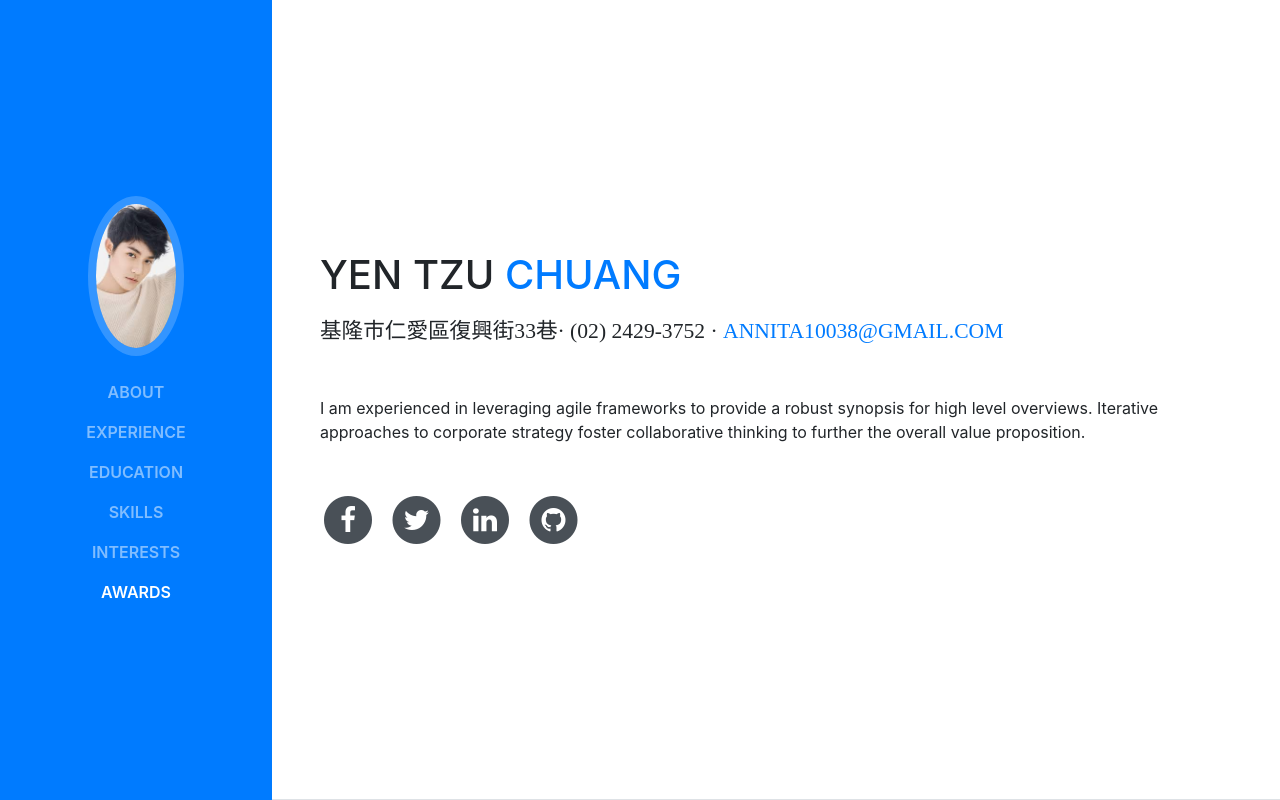
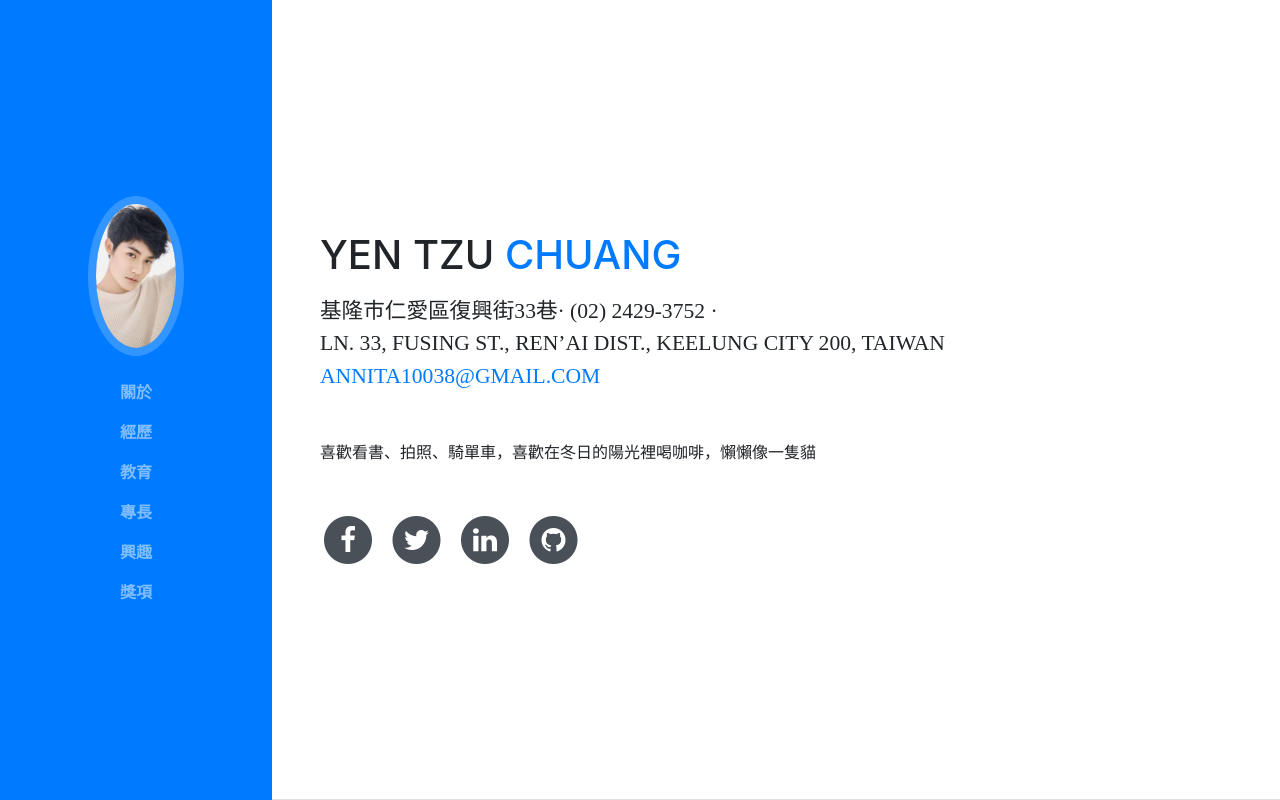
Before and after one commit to chungyentzu/chungyentzu.github.io, a website with bundled scripts: page index.html in a window 1280 px wide. Shown: the top 800 px of the page. Built offline with nearby package versions, Linux system fonts and the light colour scheme; a web font is replaced by a local one.

Commit message:
Add files via upload

```diff
--- a/index.html
+++ b/index.html
@@ -41,22 +41,22 @@
       <div class="collapse navbar-collapse" id="navbarSupportedContent">
         <ul class="navbar-nav">
           <li class="nav-item">
-            <a class="nav-link js-scroll-trigger" href="#about">About</a>
+            <a class="nav-link js-scroll-trigger" href="#關於">關於</a>
           </li>
           <li class="nav-item">
-            <a class="nav-link js-scroll-trigger" href="#experience">Experience</a>
+            <a class="nav-link js-scroll-trigger" href="#經歷">經歷</a>
           </li>
           <li class="nav-item">
-            <a class="nav-link js-scroll-trigger" href="#education">Education</a>
+            <a class="nav-link js-scroll-trigger" href="#教育">教育</a>
           </li>
           <li class="nav-item">
-            <a class="nav-link js-scroll-trigger" href="#skills">Skills</a>
+            <a class="nav-link js-scroll-trigger" href="#專長">專長</a>
           </li>
           <li class="nav-item">
-            <a class="nav-link js-scroll-trigger" href="#interests">Interests</a>
+            <a class="nav-link js-scroll-trigger" href="#興趣">興趣</a>
           </li>
           <li class="nav-item">
-            <a class="nav-link js-scroll-trigger" href="#awards">Awards</a>
+            <a class="nav-link js-scroll-trigger" href="#獎項">獎項</a>
           </li>
         </ul>
       </div>
@@ -70,9 +70,10 @@
             <span class="text-primary">Chuang</span>
           </h1>
           <div class="subheading mb-5">基隆市仁愛區復興街33巷· (02) 2429-3752 ·
+		  <p class="mb-0">Ln. 33, Fusing St., Ren’ai Dist., Keelung City 200, Taiwan</p>
             <a href="mailto:annita10038@gmail.com">annita10038@gmail.com</a>
           </div>
-          <p class="mb-5">I am experienced in leveraging agile frameworks to provide a robust synopsis for high level overviews. Iterative approaches to corporate strategy foster collaborative thinking to further the overall value proposition.</p>
+          <p class="mb-5">喜歡看書、拍照、騎單車，喜歡在冬日的陽光裡喝咖啡，懶懶像一隻貓</p>
           <ul class="list-inline list-social-icons mb-0">
             <li class="list-inline-item">
               <a href="https://www.facebook.com/profile.php?id=100002455909529">
```
